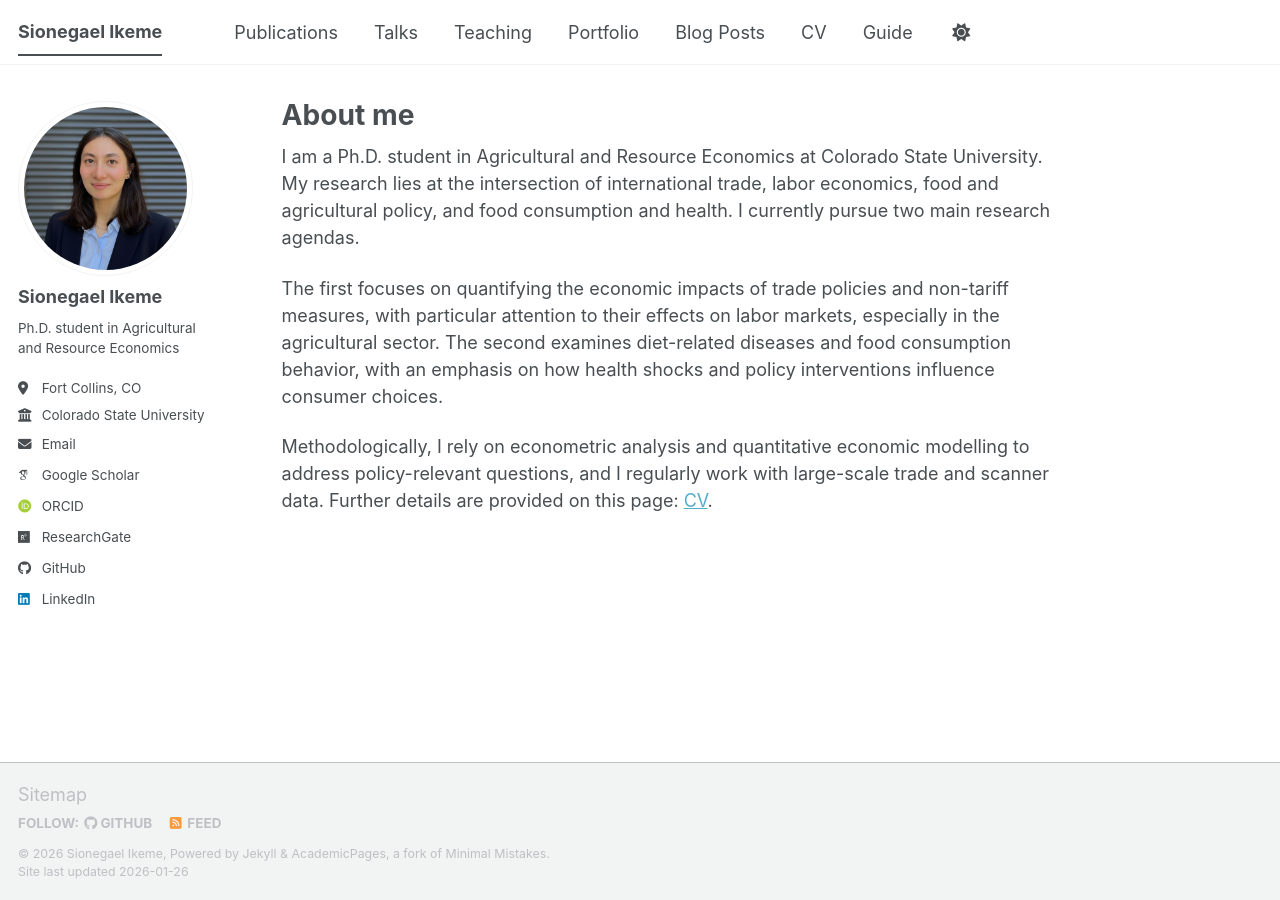
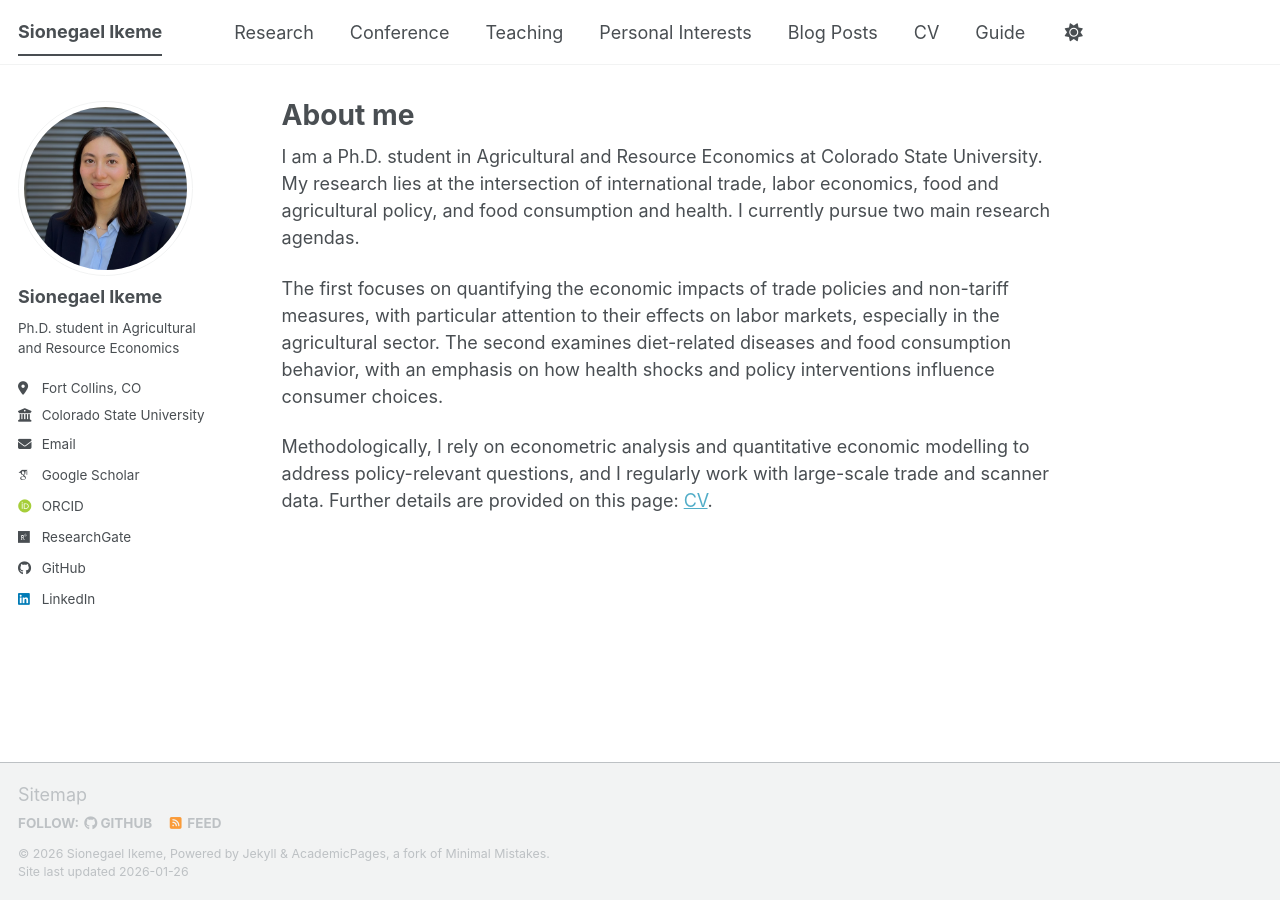
Before and after one commit to sikeme10/sikeme10.github.io, a Jekyll site: the page built from _pages/about.md, in a window 1280 px wide. Built offline with Jekyll 4.4.1, drawn with Linux system fonts in a browser that asks for light colours; some web fonts are replaced; a script bundle is joined from its source files by our own code; library files that are not in the unit come from our copies.

Commit message:
Rename navigation items in YAML file

```diff
--- a/_data/navigation.yml
+++ b/_data/navigation.yml
@@ -8,16 +8,16 @@
 #      Markdown formatted page while the second is generated using JSON.
 
 main:
-  - title: "Publications"
+  - title: "Research"
     url: /publications/
 
-  - title: "Talks"
+  - title: "Conference"
     url: /talks/
 
   - title: "Teaching"
     url: /teaching/
 
-  - title: "Portfolio"
+  - title: "Personal Interests"
     url: /portfolio/
 
   - title: "Blog Posts"
```
